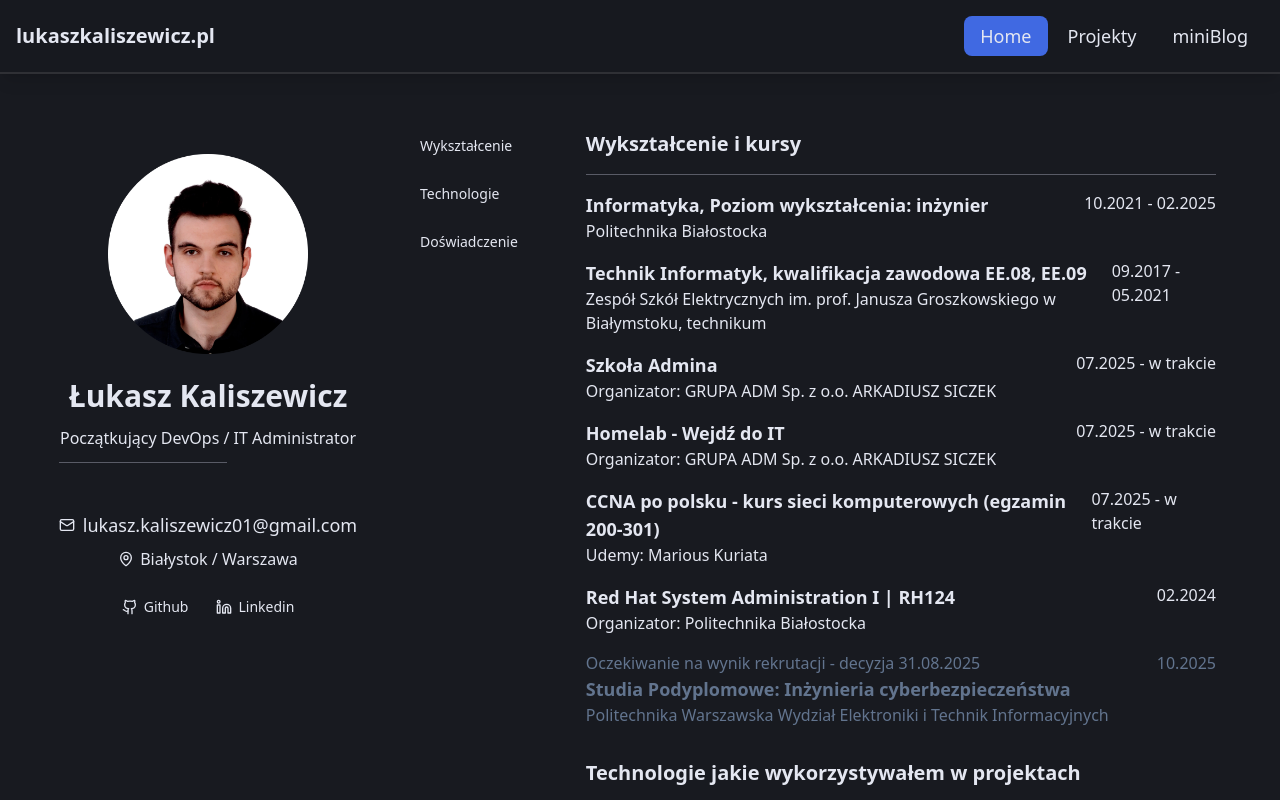
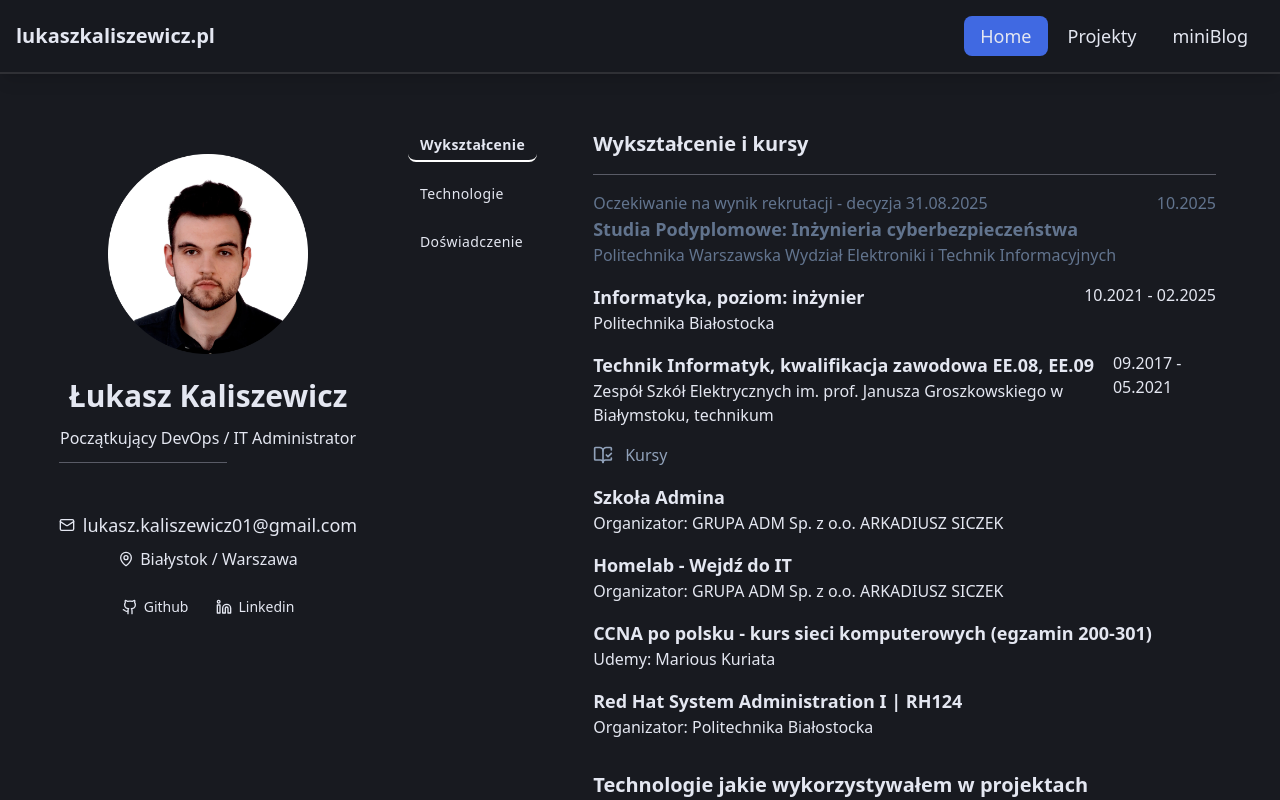
Before and after one commit to lukaso1r/lukaszkaliszewiczportfolio, a Next.js app: page / in a window 1280 px wide. Shown: the top 800 px of the page. Built offline with nearby package versions, Linux system fonts and the light colour scheme.

Commit message:
feature/ underline while focusing section

```diff
--- a/src/app/page.tsx
+++ b/src/app/page.tsx
@@ -1,17 +1,47 @@
 'use client';
 import { Tooltip, TooltipContent, TooltipTrigger } from "@/components/ui/tooltip";
 import { Button  } from "@/components/ui/button";
-import { Github, Linkedin, Mail, MapPin, CodeXml, Database, Cloud, TableOfContents, MonitorCog, EthernetPort, MonitorSmartphone } from "lucide-react"
+import { Github, Linkedin, Mail, MapPin, CodeXml, Database, Cloud, TableOfContents, MonitorCog, EthernetPort, MonitorSmartphone, BookOpenCheck } from "lucide-react"
 import { Separator } from "@/components/ui/separator"
 import Image from "next/image";
 import Link from "next/link";
 import { useState } from "react";
+import { useEffect } from "react";
 
 export default function Home() {
 
 
 
   const [copied, setCopied] = useState(false);
+
+  const [focusedSection, setFocusedSection] = useState('');
+
+  useEffect(() => {
+    const sectionIds = ["education", "technologies", "experience"];
+    const handleScroll = () => {
+      let currentSection = "";
+      for (const id of sectionIds) {
+        const el = document.getElementById(id);
+        if (el) {
+          const rect = el.getBoundingClientRect();
+          if (rect.top <= 200) {
+            currentSection = id;
+          }
+        }
+      }
+      setFocusedSection(currentSection);
+      console.log("Focused Section:", currentSection);
+    };
+
+    window.addEventListener("scroll", handleScroll, { passive: true });
+    handleScroll();
+
+    return () => {
+      window.removeEventListener("scroll", handleScroll);
+    };
+  }, []);
+
+
 
   return (
     <div className="mx-auto lg:max-w-[100%]  xl:max-w-[90%] 2xl:max-w-[85rem] min-h-screen flex xl:flex-row flex-col md:items-center xl:items-start justify-center gap-6 md:gap-6 lg:gap-6 xl:gap-14 xl:py-14 md:py-4 lg:py-6">
@@ -79,7 +109,6 @@ export default function Home() {
           </div>
         </div>
 
-
       </aside>
 
       <div className="block xl:hidden w-full">
@@ -87,18 +116,19 @@ export default function Home() {
       </div>
 
       <nav className="flex-col gap-4 justify-center xl:flex-col xl:items-start xl:gap-2 xl:w-auto mb-4 xl:sticky xl:top-20 xl:flex hidden">
-        <div className="flex flex-col gap-4 items-start ">
+        <div className="flex flex-col gap-4 items-start tracking-wide">
           <Button variant="ghost" size="sm" asChild>
-            <Link href="#education">Wykształcenie</Link>
+            <Link href="#education" className={focusedSection === 'education' ? 'border-b-2 border-white font-semibold ' : ''}>Wykształcenie</Link>
           </Button>
           <Button variant="ghost" size="sm" asChild>
-            <Link href="#technologies">Technologie</Link>
+            <Link href="#technologies" className={focusedSection === 'technologies' ? 'border-b-2 border-white font-semibold ' : ''}>Technologie</Link>
           </Button>
           <Button variant="ghost" size="sm" asChild>
-            <Link href="#experience">Doświadczenie</Link>
+            <Link href="#experience" className={focusedSection === 'experience' ? 'border-b-2 border-white font-semibold ' : ''}>Doświadczenie</Link>
           </Button>
         </div>
       </nav>
+
 
       <main className="w-full px-4 md:p-0 md:w-5/6 lg:w-[90%] xl:w-4/5 flex flex-col gap-8">
 
@@ -107,9 +137,20 @@ export default function Home() {
           <Separator className="bg-[var(--foreground-dark)] my-4 2xl:mt-2" />
           <div className="educationStack flex flex-col gap-4">
 
+            <div className="educationItem grid grid-cols-1 xl:flex xl:flex-row gap-2 justify-between text-slate-500">
+              <div className="order-last xl:order-1">
+                <p>Oczekiwanie na wynik rekrutacji - decyzja 31.08.2025</p>
+                <h3 className="text-lg font-semibold">Studia Podyplomowe: Inżynieria cyberbezpieczeństwa</h3>
+                <p>Politechnika Warszawska Wydział Elektroniki i Technik Informacyjnych</p>
+              </div>
+              <div className="-order-1 xl:order-2">
+                <p>10.2025</p>
+              </div>
+            </div>
+
             <div className="educationItem grid grid-cols-1 xl:flex xl:flex-row gap-2 justify-between">
               <div className="order-last xl:order-1">
-                <h3 className="text-lg font-semibold">Informatyka, Poziom wykształcenia: inżynier</h3>
+                <h3 className="text-lg font-semibold">Informatyka, poziom: inżynier</h3>
                 <p className="text-[var(--text)]">Politechnika Białostocka</p>
               </div>
               <div className="-order-1 xl:order-2">
@@ -127,13 +168,14 @@ export default function Home() {
               </div>
             </div>
 
+            <div className="flex flex-row gap-3 text-slate-400">
+                <BookOpenCheck className="w-5"/> Kursy
+            </div>
+
             <div className="educationItem grid grid-cols-1 xl:flex xl:flex-row gap-2 justify-between">
               <div className="order-last xl:order-1">
                 <h3 className="text-lg font-semibold">Szkoła Admina</h3>
                 <p>Organizator: GRUPA ADM Sp. z o.o. ARKADIUSZ SICZEK</p>
-              </div>
-              <div className="-order-1 xl:order-2">
-                <p>07.2025 - w trakcie</p>
               </div>
             </div>
 
@@ -142,18 +184,12 @@ export default function Home() {
                 <h3 className="text-lg font-semibold">Homelab - Wejdź do IT</h3>
                 <p>Organizator: GRUPA ADM Sp. z o.o. ARKADIUSZ SICZEK</p>
               </div>
-              <div className="-order-1 xl:order-2">
-                <p>07.2025 - w trakcie</p>
-              </div>
             </div>
 
             <div className="educationItem grid grid-cols-1 xl:flex xl:flex-row gap-2 justify-between">
               <div className="order-last xl:order-1">
                 <h3 className="text-lg font-semibold">CCNA po polsku - kurs sieci komputerowych (egzamin 200-301)</h3>
                 <p>Udemy: Marious Kuriata</p>
-              </div>
-              <div className="-order-1 xl:order-2">
-                <p>07.2025 - w trakcie</p>
               </div>
             </div>
 
@@ -162,21 +198,9 @@ export default function Home() {
                 <h3 className="text-lg font-semibold">Red Hat System Administration I | RH124</h3>
                 <p>Organizator: Politechnika Białostocka</p>
               </div>
-              <div className="-order-1 xl:order-2">
-                <p>02.2024</p>
-              </div>
             </div>
 
-            <div className="educationItem grid grid-cols-1 xl:flex xl:flex-row gap-2 justify-between text-slate-500">
-              <div className="order-last xl:order-1">
-                <p>Oczekiwanie na wynik rekrutacji - decyzja 31.08.2025</p>
-                <h3 className="text-lg font-semibold">Studia Podyplomowe: Inżynieria cyberbezpieczeństwa</h3>
-                <p>Politechnika Warszawska Wydział Elektroniki i Technik Informacyjnych</p>
-              </div>
-              <div className="-order-1 xl:order-2">
-                <p>10.2025</p>
-              </div>
-            </div>
+
 
           </div>
         </div>
```
